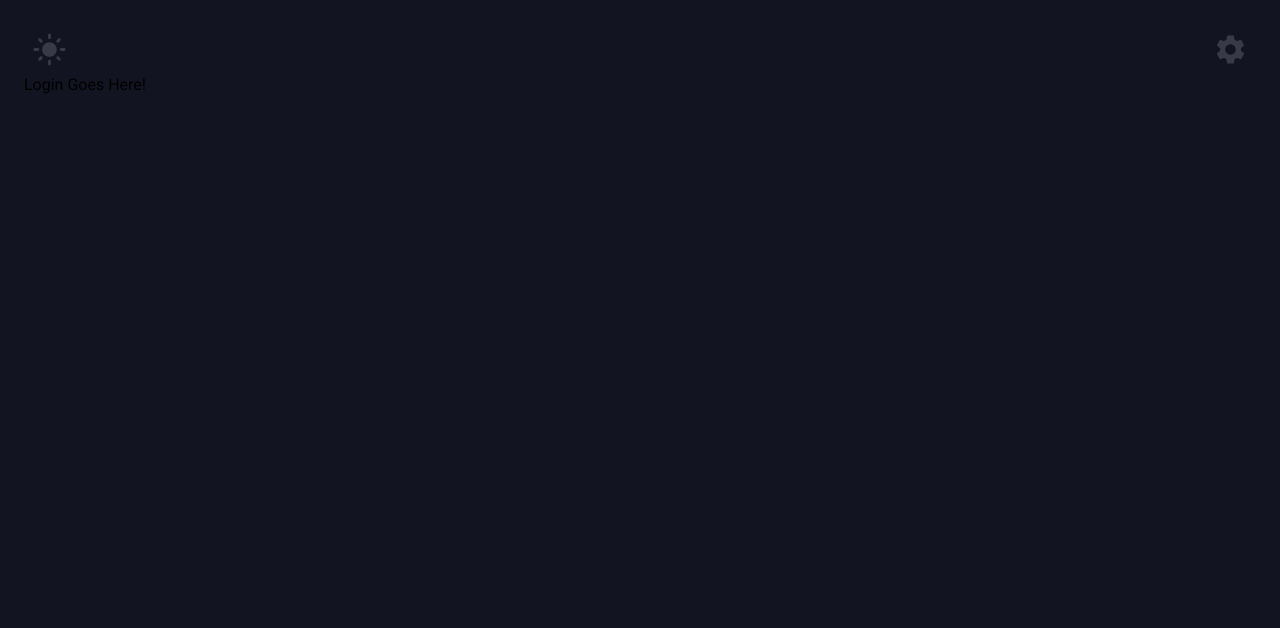
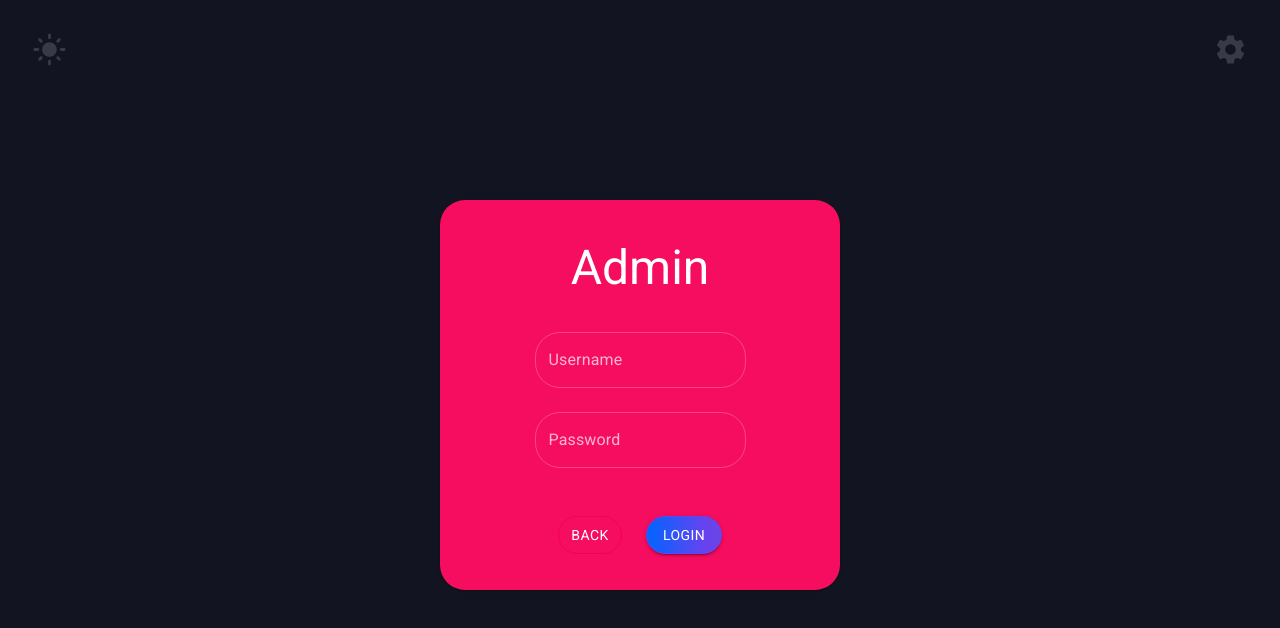
Before and after one commit to Zachary-Roland/link-in-bio, a React (Create React App) app: page /login in a window 1280 px wide. Shown: the top 628 px of the page. Built offline with nearby package versions, Linux system fonts and the light colour scheme.

Commit message:
creates static login component

```diff
--- a/src/components/Login.tsx
+++ b/src/components/Login.tsx
@@ -1,9 +1,73 @@
+import { Grid, Card, CardContent, TextField, Button } from "@mui/material";
+import { Typography } from "@mui/material";
+import { useNavigate } from "react-router-dom";
 
+type LoginProps = {
+	isXs: boolean;
+	isSm: boolean;
+};
 
-const Login = () => {
-    return (
-        <div>Login Goes Here!</div>
-    )
-}
+const Login = ({ isXs, isSm }: LoginProps) => {
+	const navigate = useNavigate();
+	return (
+		<Grid
+			container
+			spacing={0}
+			direction="column"
+			alignItems={"center"}
+			justifyContent={"center"}
+			sx={{ height: "80vh" }}
+		>
+			<Card
+				sx={{
+					backgroundColor: "secondary.main",
+					width: isXs ? "290px" : isSm ? "375px" : "400px",
+				}}
+			>
+				<CardContent>
+					<Grid
+						container
+						spacing={0}
+						direction="column"
+						alignItems={"center"}
+						justifyContent={"center"}
+					>
+						<Typography
+							variant={isXs ? "h5" : isSm ? "h4" : "h3"}
+							sx={{ marginTop: "24px", marginBottom: "24px" }}
+						>
+							Admin
+						</Typography>
+						<TextField label="Username" color="info" sx={{ margin: "12px" }} />
+						<TextField label="Password" color="info" sx={{ margin: "12px" }} />
+						<Grid item sx={{ marginTop: "24px" }}>
+							<Button
+								onClick={() => navigate("/")}
+								sx={{
+									margin: "12px",
+									borderColor: "secondary.main",
+									color: "#fff",
+									"&:hover": {
+										backgroundColor: "primary.main",
+										borderColor: "primary.main",
+									},
+								}}
+							>
+								Back
+							</Button>
+							<Button
+								className="MuiButton"
+								variant="contained"
+								sx={{ margin: "12px", border: `1px solid #6942ef` }}
+							>
+								Login
+							</Button>
+						</Grid>
+					</Grid>
+				</CardContent>
+			</Card>
+		</Grid>
+	);
+};
 
 export default Login;
```
